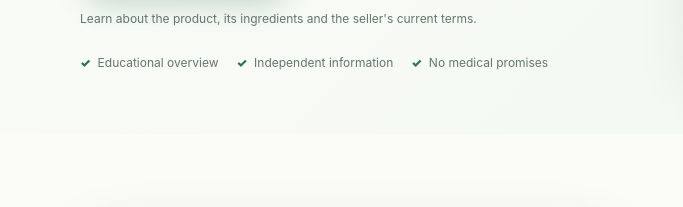
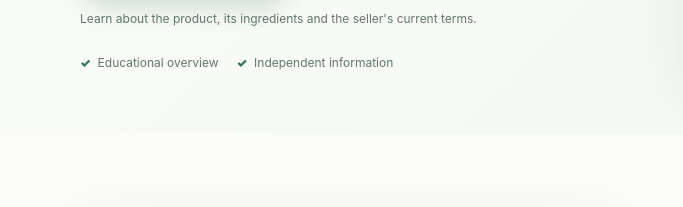
Before and after one commit to eujenio21/prodentim, a plain HTML site: page index.html in a window 1280 px wide. Shown: the part 513-720 px from the top of the page, 0-683 px from the left. Drawn offline with Linux system fonts and the light colour scheme.

```diff
--- a/index.html
+++ b/index.html
@@ -897,7 +897,7 @@
           <div class="trustline">
             <span>Educational overview</span>
             <span>Independent information</span>
-            <span>No medical promises</span>
+
           </div>
         </div>
 
```
